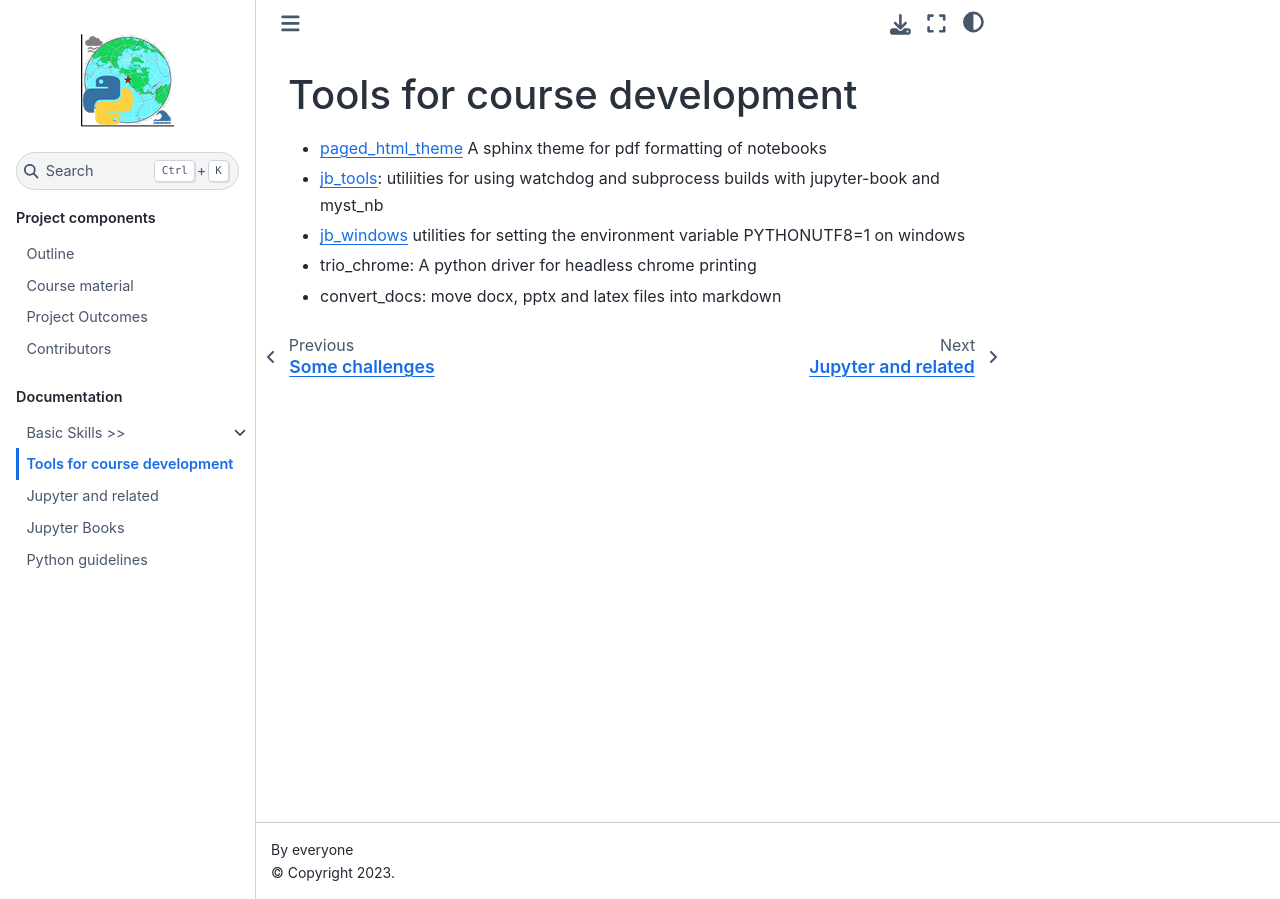
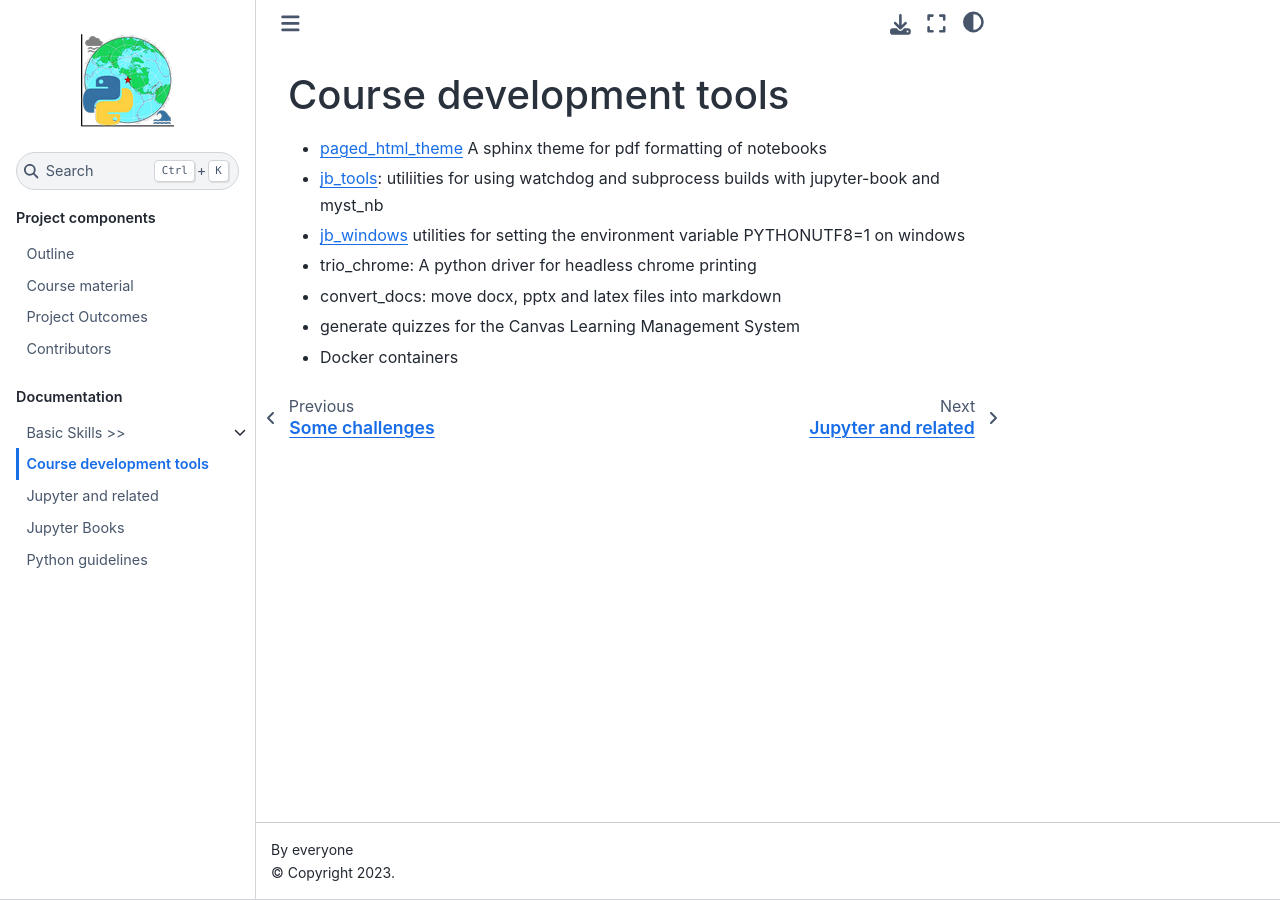
Before and after one commit to phaustin/ocese-docs, a Jupyter Book: the page built from docs/tools.md, in a window 1280 px wide. Built offline with Jupyter Book 1.0.4 settings and Sphinx 7.4.7 and the Sphinx Book theme 1.1.4, drawn with Linux system fonts in a browser that asks for light colours.

Commit message:
a few last minute improvements to three docs

```diff
--- a/docs/tools.md
+++ b/docs/tools.md
@@ -1,15 +1,12 @@
-(tools)=
-# Tools for course development
+# Course development tools
 
 * [paged_html_theme](https://github.com/eoas-ubc/paged_html_theme)
   A sphinx theme for pdf formatting of notebooks
-
 * [jb_tools](https://github.com/eoas-ubc/jb_tools):
   utiliities for using watchdog and subprocess builds with jupyter-book and myst_nb
-
 * [jb_windows](https://github.com/eoas-ubc/jb_windows)
   utilities for setting the environment variable PYTHONUTF8=1 on windows
-
 * trio_chrome:  A python driver for headless chrome printing
-
 * convert_docs:  move docx, pptx and latex files into markdown
+* generate quizzes for the Canvas Learning Management System
+* Docker containers
```
Also changed, not shown: docs/outcomes.md (+2 -2 lines), docs/project-outline.md (+5 -24 lines).
